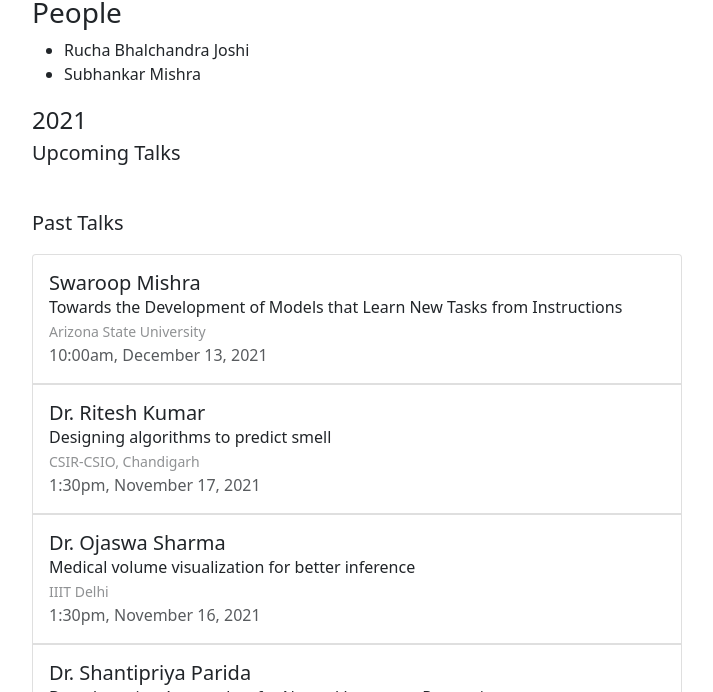
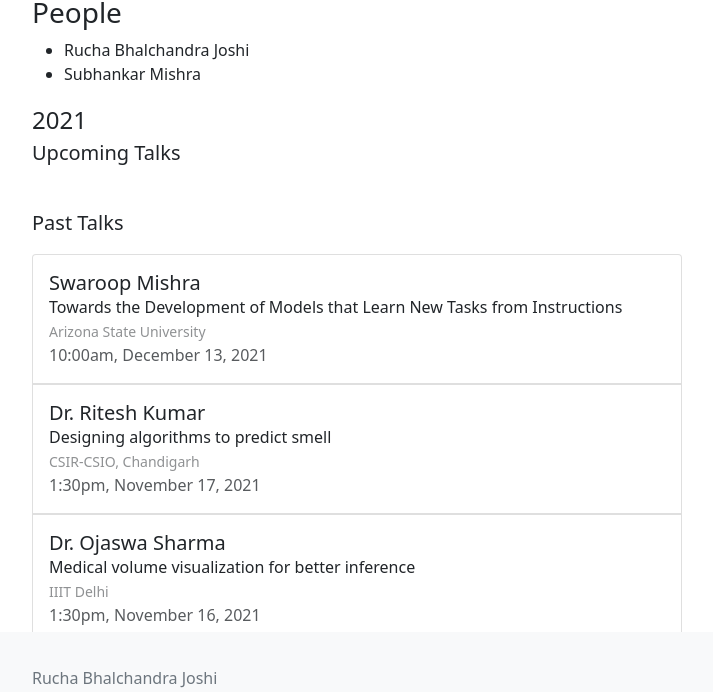
Before and after one commit to smlab-niser/cskathabarta, a plain HTML site: page archive/2021.html in a window 1280 px wide. Shown: the part 108-800 px from the top of the page, without its empty margins (283-996 px from the left). Drawn offline with Linux system fonts and the light colour scheme.

```diff
--- a/sticky-footer.css
+++ b/sticky-footer.css
@@ -1,9 +1,28 @@
+/* Sticky footer styles
+-------------------------------------------------- */
+html {
+  position: relative;
+  min-height: 100%;
+}
+body {
+  margin-bottom: 60px; /* Margin bottom by footer height */
+}
+.footer {
+  position: absolute;
+  bottom: 0;
+  width: 100%;
+  height: 60px; /* Set the fixed height of the footer here */
+  line-height: 60px; /* Vertically center the text there */
+  background-color: #f5f5f5;
+}
+
+
 /* Custom page CSS
 -------------------------------------------------- */
 /* Not required for template or sticky footer method. */
 
 .container {
-    width: auto;
-    max-width: 680px;
-    padding: 0 15px;
-  }
+  width: auto;
+  max-width: 680px;
+  padding: 0 15px;
+}
```
Also changed, not shown: index.html (+4 -6 lines).
